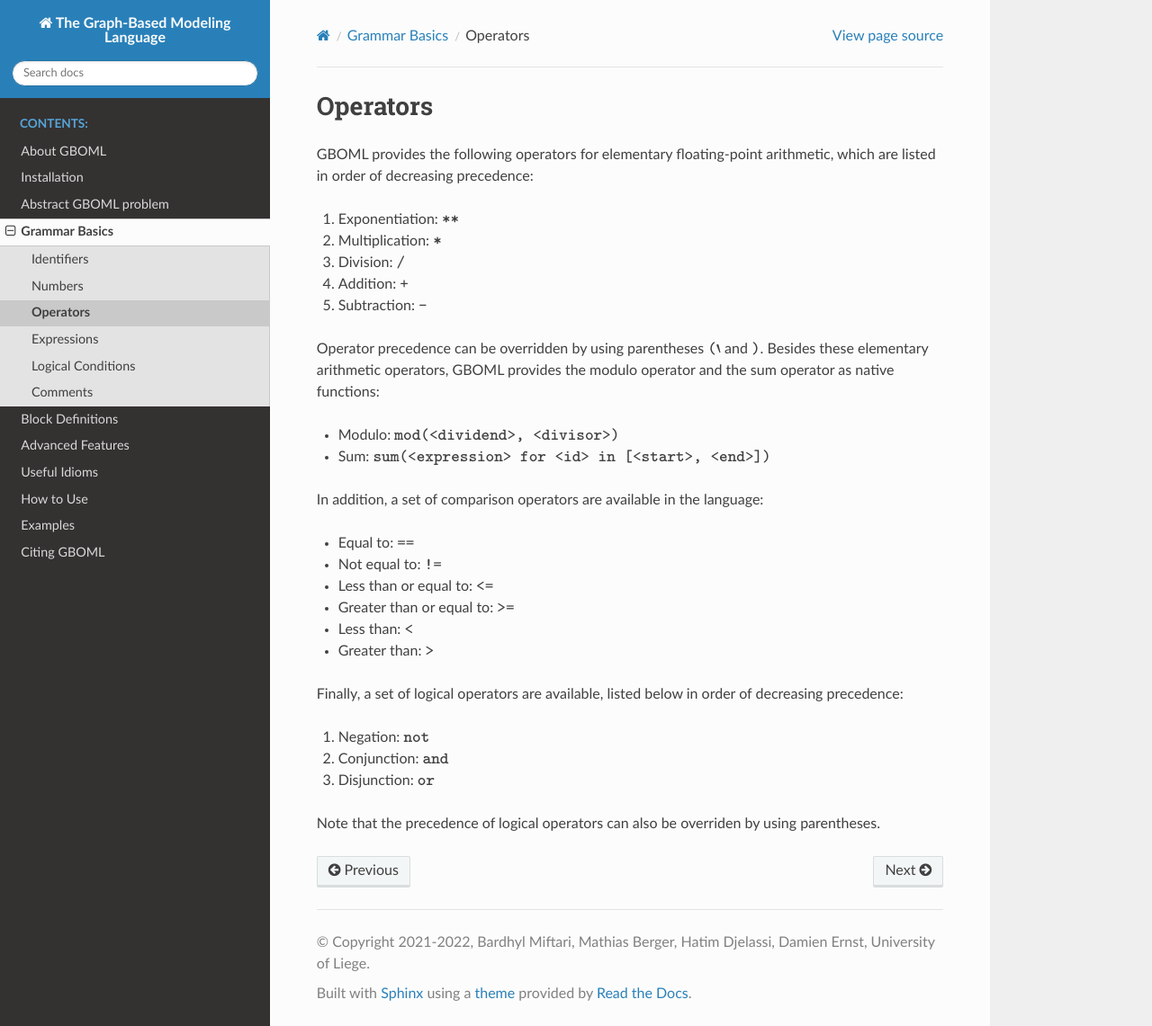
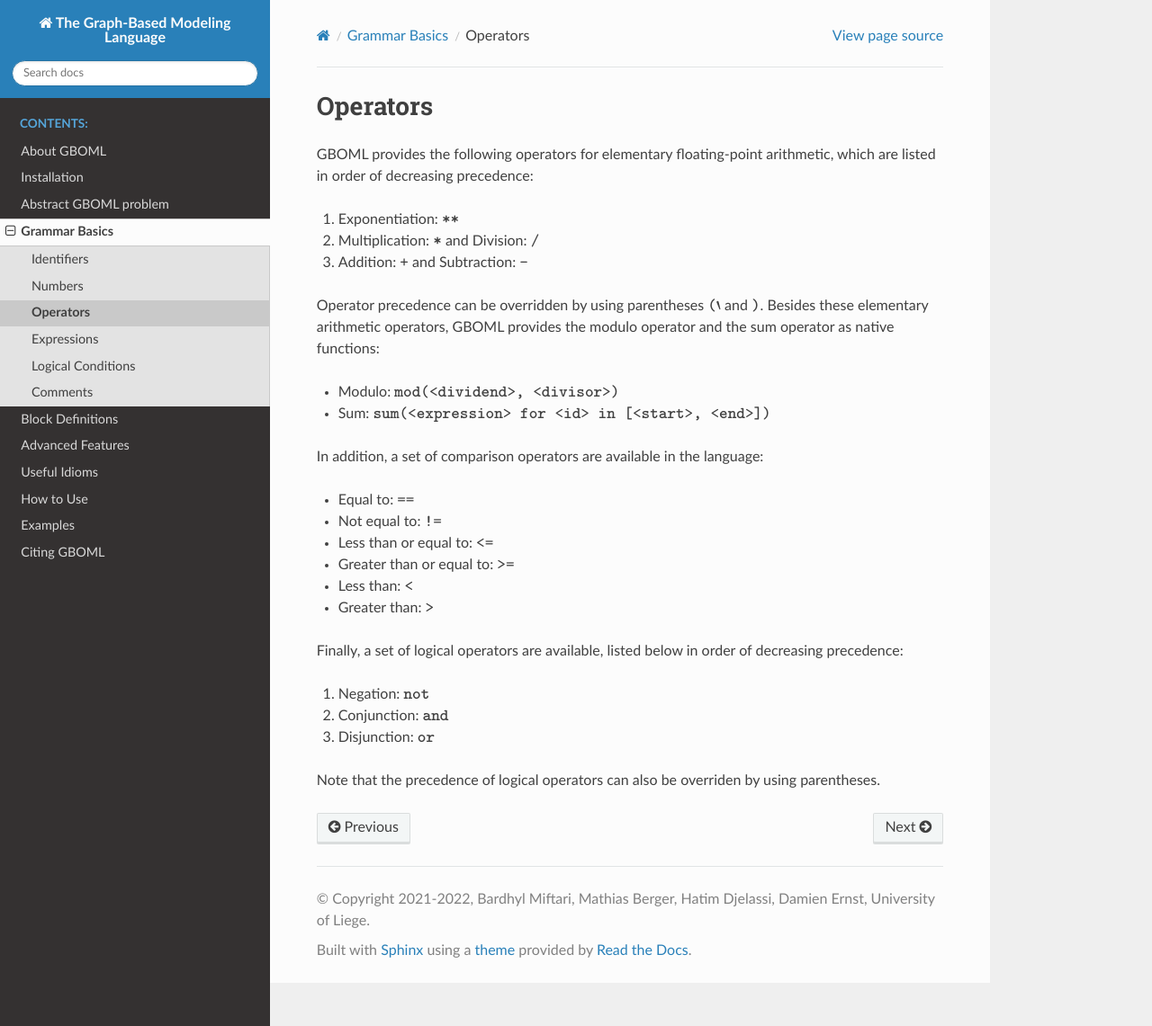
Before and after one commit to MathiasPBerger/gboml-docs-test, a Sphinx documentation site: the page built from docs/source/operators.rst, in a window 1280 px wide and 1141 px high. Shown: the whole window at 90% size. Built offline with Sphinx 7.4.7 and the Read the Docs theme 2.0.0, drawn with Linux system fonts in a browser that asks for light colours.

Commit message:
Thierry operator update

```diff
--- a/docs/source/operators.rst
+++ b/docs/source/operators.rst
@@ -4,10 +4,8 @@ Operators
 GBOML provides the following operators for elementary floating-point arithmetic, which are listed in order of decreasing precedence:
 
 #. Exponentiation: :math:`\texttt{**}`
-#. Multiplication: :math:`\texttt{*}`
-#. Division: :math:`\texttt{/}`
-#. Addition: :math:`\texttt{+}`
-#. Subtraction: :math:`\texttt{-}`
+#. Multiplication: :math:`\texttt{*}` and Division: :math:`\texttt{/}`
+#. Addition: :math:`\texttt{+}` and Subtraction: :math:`\texttt{-}`
 
 Operator precedence can be overridden by using parentheses :math:`\texttt{(}`` and :math:`\texttt{)}`.
 Besides these elementary arithmetic operators, GBOML provides the modulo operator and the sum operator as native functions:
```
